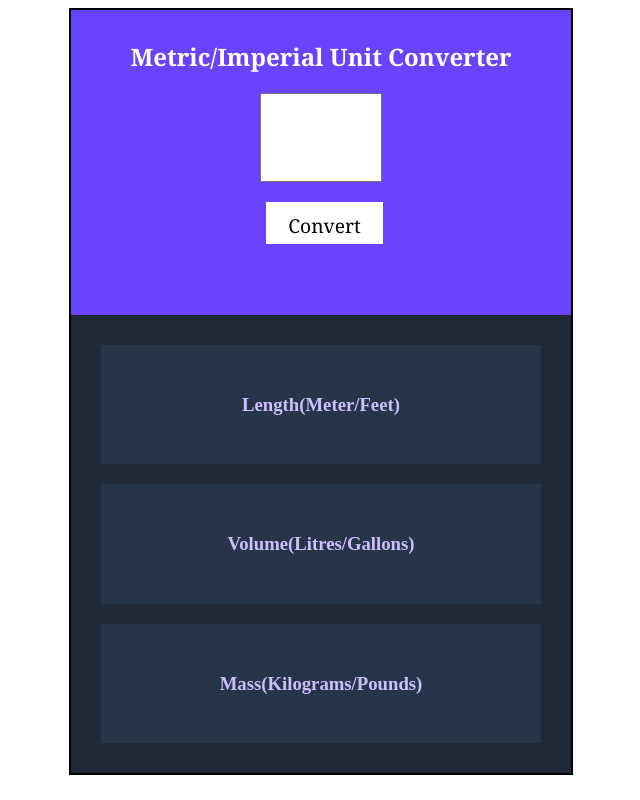
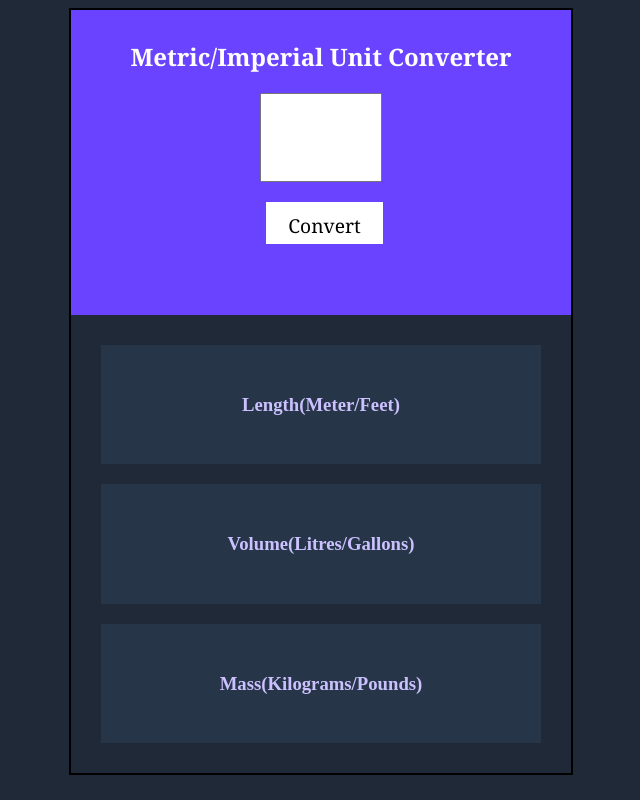
Before and after one commit to PRABHAT747/Unit-Converter, a plain HTML site: page index.html in a window 1280 px wide. Shown: the whole page, without its empty margins (319-959 px from the left). Drawn offline with Linux system fonts and the light colour scheme.

Commit message:
Update style.css

```diff
--- a/style.css
+++ b/style.css
@@ -1,4 +1,7 @@
 
+body{
+background-color:#1F2937;
+}
 main{
     border: 2px solid black ;
     max-width: 500px;
```
